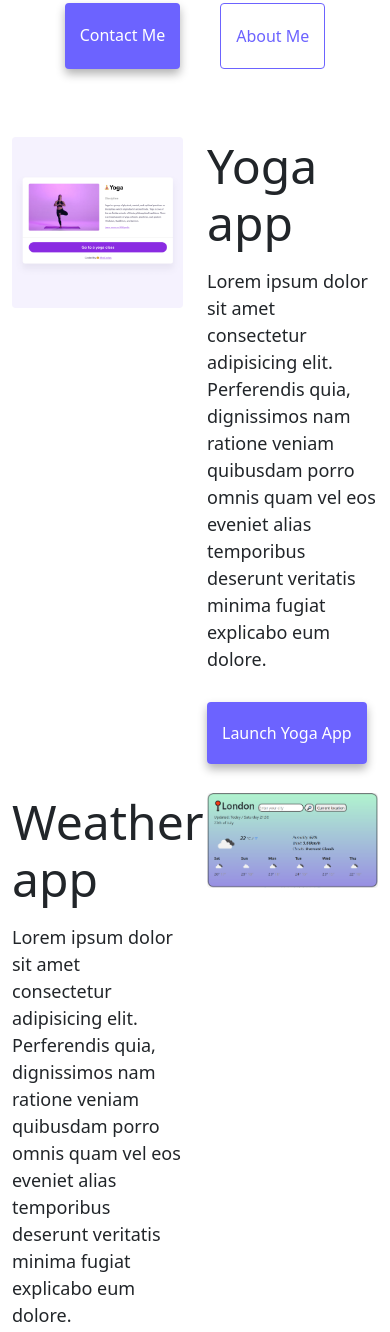
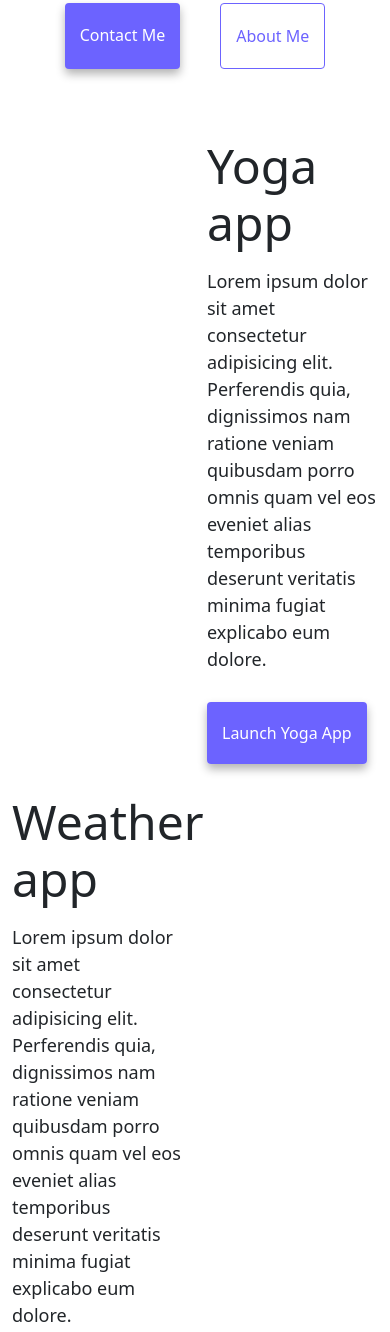
Before and after one commit to NatKaln/My-page, a plain HTML site: page index.html in a window 390 px wide. Shown: the part 503-1835 px from the top of the page. Drawn offline with nearby package versions, Linux system fonts and the light colour scheme.

Commit message:
img bacame hidden when screen is sm

```diff
--- a/index.html
+++ b/index.html
@@ -66,7 +66,7 @@
         <div class="col-6">
           <img
             src="images/yoga.png"
-            class="img-fluid rounded"
+            class="img-fluid rounded d-none d-lg-block"
             alt="yoga-project"
           />
         </div>
@@ -99,7 +99,7 @@
         <div class="col-6">
           <img
             src="images/weather.png"
-            class="img-fluid rounded"
+            class="img-fluid rounded d-none d-lg-block"
             alt="weather-project"
           />
         </div>
@@ -108,7 +108,7 @@
         <div class="col-6">
           <img
             src="images/thor.jpg"
-            class="img-fluid rounded"
+            class="img-fluid rounded d-none d-lg-block"
             alt="pet-project"
           />
         </div>
```
